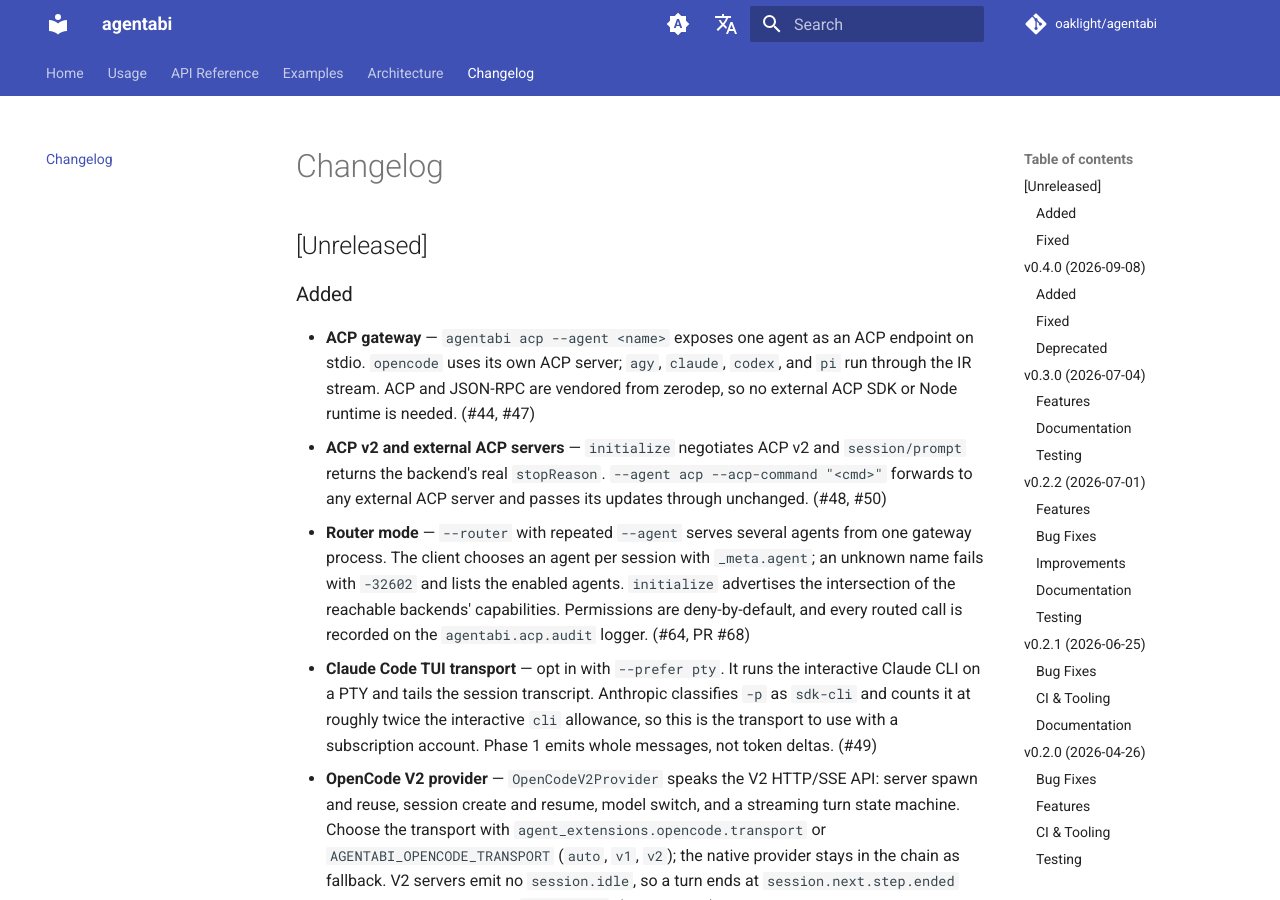
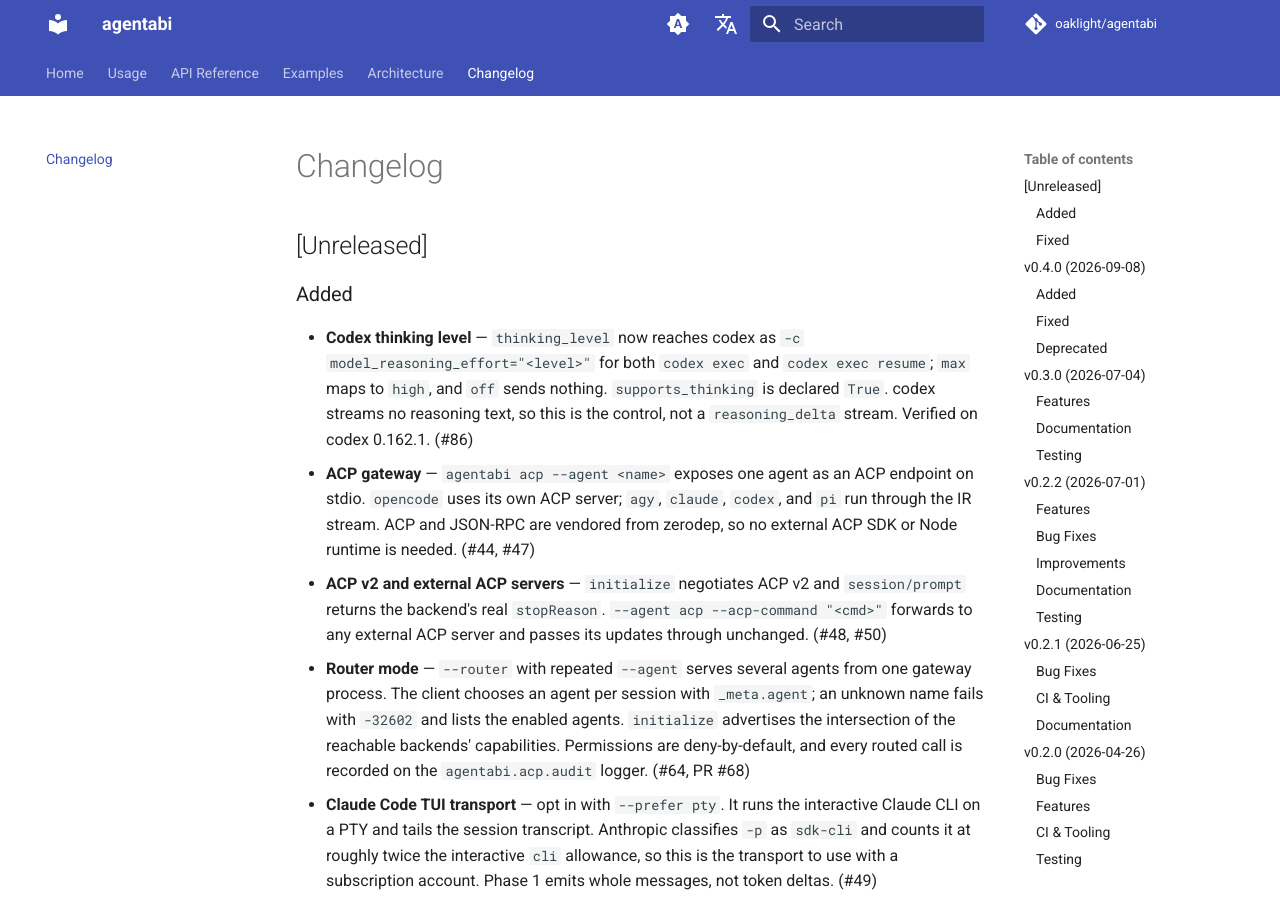
Before and after one commit to Oaklight/agentabi, an MkDocs documentation site: the page built from docs/changelog.md, in a window 1280 px wide and 900 px high. Built offline with MkDocs 1.6.1 and Material for MkDocs 9.7.7, drawn with Linux system fonts in a browser that asks for light colours; comment, search, counter and statistics services are not loaded.

Commit message:
docs: record the codex thinking level mapping

```diff
--- a/docs/changelog.md
+++ b/docs/changelog.md
@@ -4,6 +4,7 @@
 
 ### Added
 
+- **Codex thinking level** — `thinking_level` now reaches codex as `-c model_reasoning_effort="<level>"` for both `codex exec` and `codex exec resume`; `max` maps to `high`, and `off` sends nothing. `supports_thinking` is declared `True`. codex streams no reasoning text, so this is the control, not a `reasoning_delta` stream. Verified on codex 0.162.1. (#86)
 - **ACP gateway** — `agentabi acp --agent <name>` exposes one agent as an ACP endpoint on stdio. `opencode` uses its own ACP server; `agy`, `claude`, `codex`, and `pi` run through the IR stream. ACP and JSON-RPC are vendored from zerodep, so no external ACP SDK or Node runtime is needed. (#44, #47)
 - **ACP v2 and external ACP servers** — `initialize` negotiates ACP v2 and `session/prompt` returns the backend's real `stopReason`. `--agent acp --acp-command "<cmd>"` forwards to any external ACP server and passes its updates through unchanged. (#48, #50)
 - **Router mode** — `--router` with repeated `--agent` serves several agents from one gateway process. The client chooses an agent per session with `_meta.agent`; an unknown name fails with `-32602` and lists the enabled agents. `initialize` advertises the intersection of the reachable backends' capabilities. Permissions are deny-by-default, and every routed call is recorded on the `agentabi.acp.audit` logger. (#64, PR #68)
```
